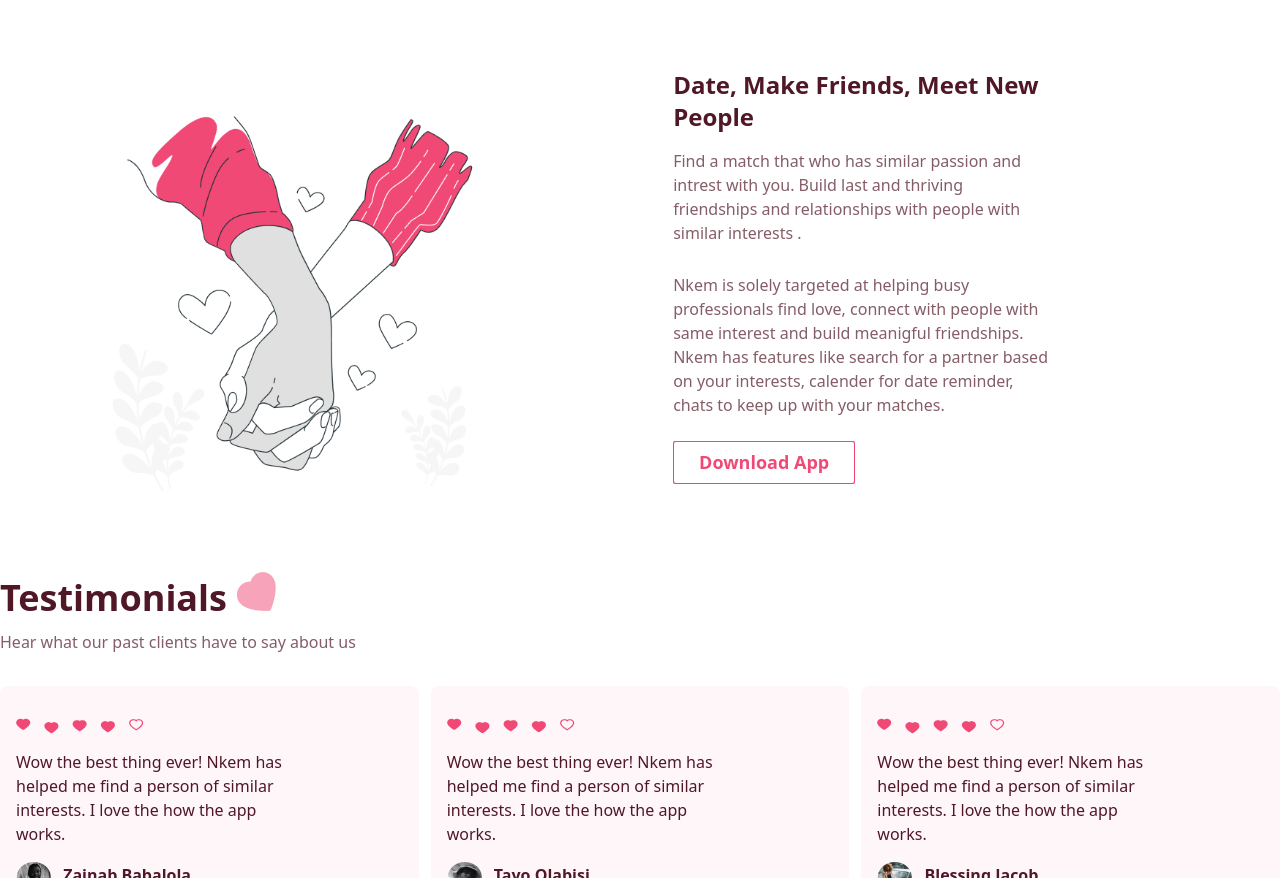
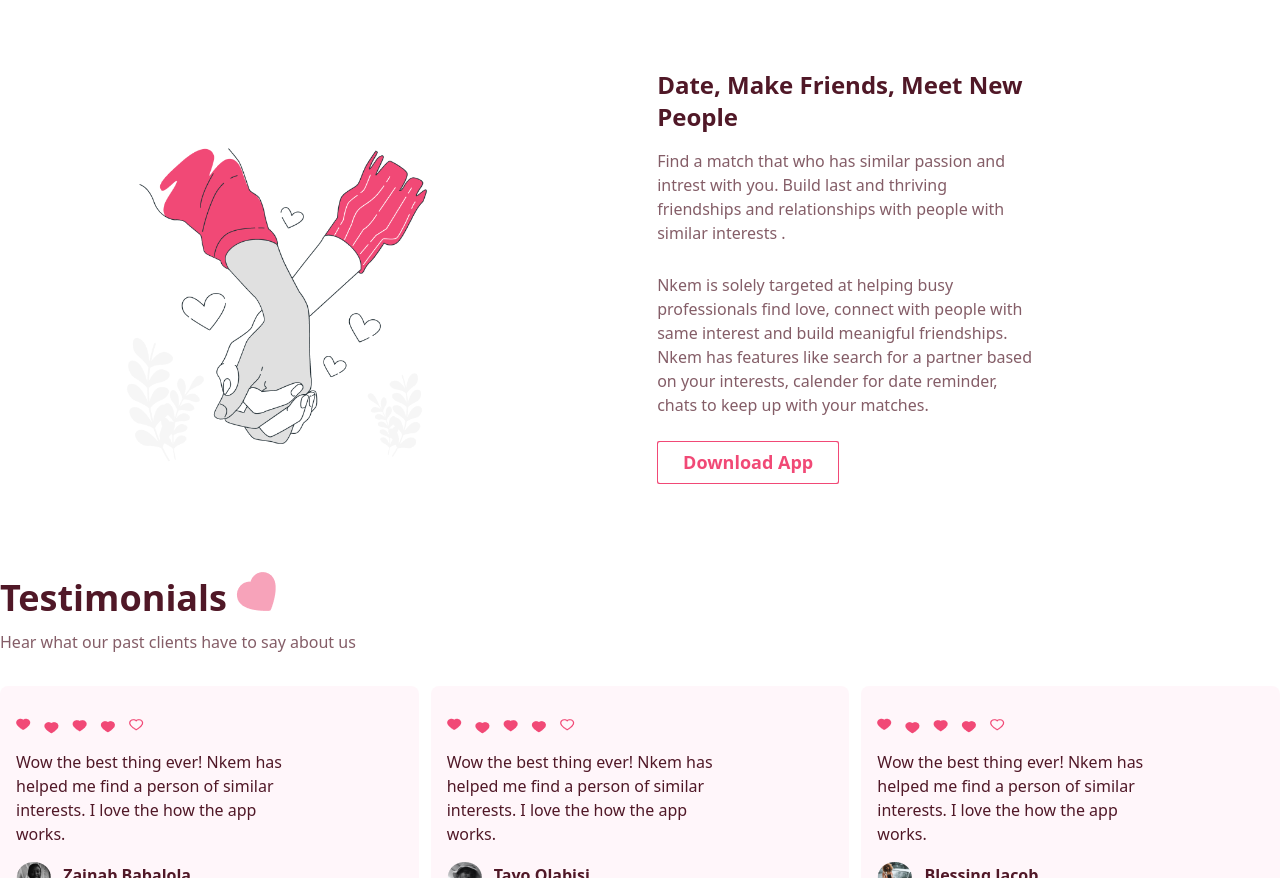
Before and after one commit to Terdanny1/Nkem, a website built with Parcel: page src/index.html in a window 1280 px wide. Shown: the part 1030-1908 px from the top of the page. Built offline with nearby package versions, Linux system fonts and the light colour scheme.

Commit message:
changed the image size at the choose us section

```diff
--- a/src/index.html
+++ b/src/index.html
@@ -159,7 +159,7 @@
 
                             <!-- left item -->
 
-                            <div class="mx-auto w-96">
+                            <div class="mx-auto w-80">
                                 <div class="mt-8">
                                     <img src="./assets/Images/Holding-hands.png" alt="" class="">
                                 </div>
```
Also changed, not shown: src/assets/css/output.css.
